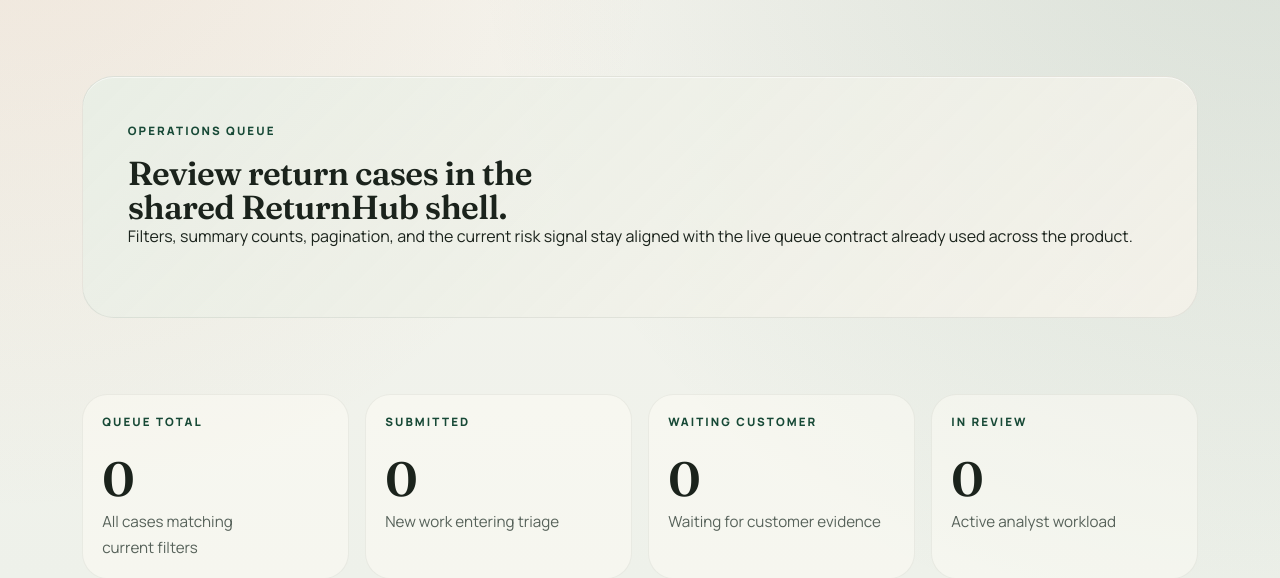
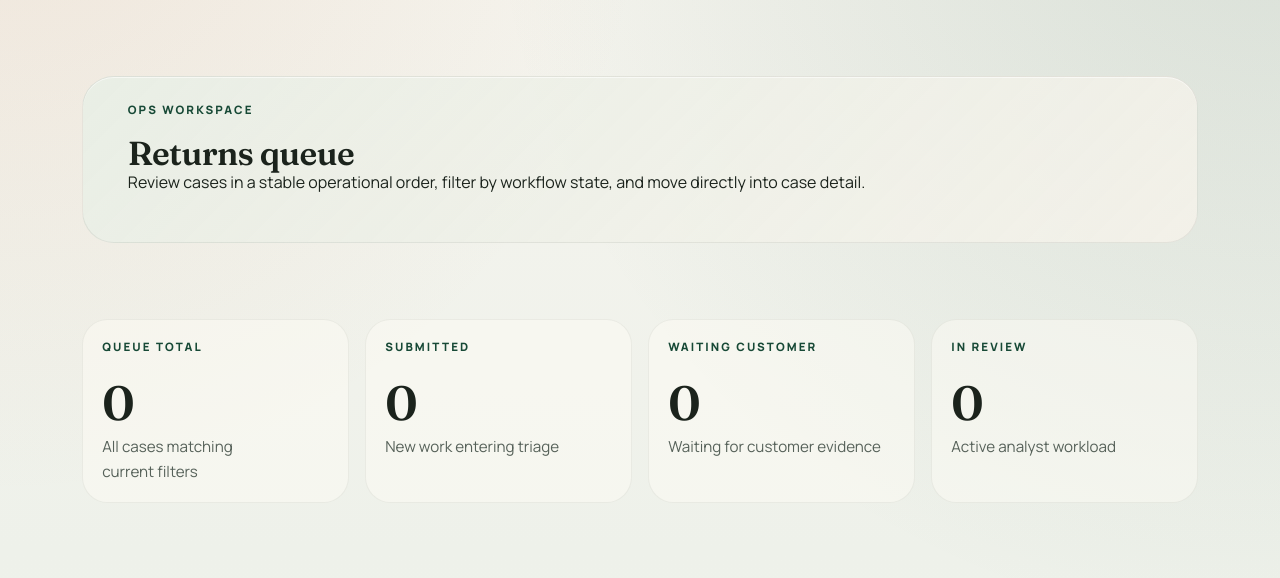
Before and after one commit to AAdewunmi/Returns-Escalation-Predictor-Project, a Django app: page /ops/ in a window 1280 px wide. Shown: the part 160-738 px from the top of the page. Run offline with Django 5.2, Linux system fonts and the light colour scheme; the visitor is signed in with stand-in values (Sample User, id 1); data that the repository does not hold is empty.

Commit message:
feat(ops): refresh queue shell copy and hierarchy

```diff
--- a/templates/ops/queue.html
+++ b/templates/ops/queue.html
@@ -1,17 +1,17 @@
 <!-- path: templates/ops/queue.html -->
 {% extends "base.html" %}
 
-{% block title %}Ops Queue | ReturnHub{% endblock %}
+{% block title %}Ops queue | ReturnHub{% endblock %}
 {% block page_title %}<span class="rh-page-title">Ops Queue</span>{% endblock %}
 
 {% block content %}
-  <section class="rh-band rh-band--workflow mb-4">
+  <section class="rh-band rh-band--workflow mb-4 py-4">
     <div class="rh-section-heading">
-      <div class="rh-kicker">Operations queue</div>
-      <h2>Review return cases in the shared ReturnHub shell.</h2>
+      <div class="rh-kicker">Ops workspace</div>
+      <h2>Returns queue</h2>
       <p>
-        Filters, summary counts, pagination, and the current risk signal stay aligned with the
-        live queue contract already used across the product.
+        Review cases in a stable operational order, filter by workflow state, and move directly
+        into case detail.
       </p>
     </div>
   </section>
```
